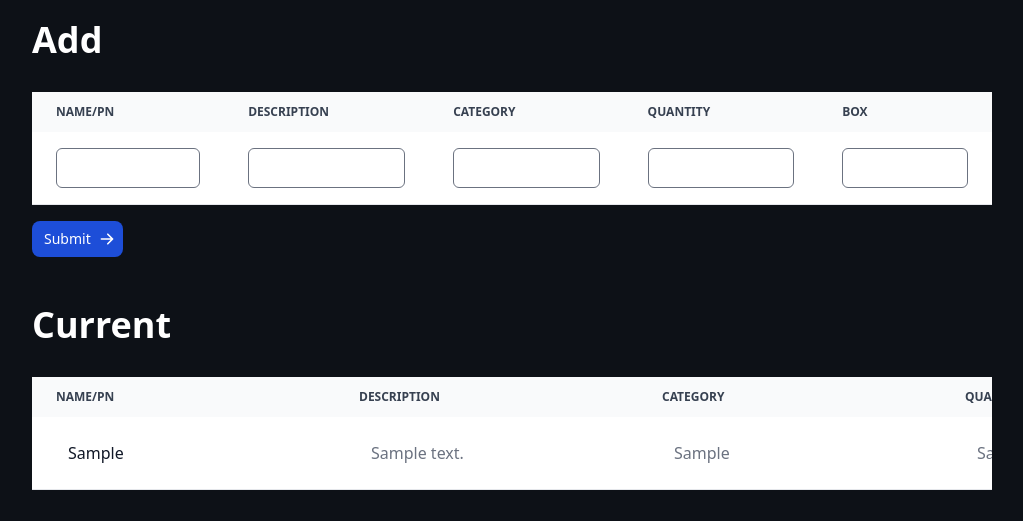
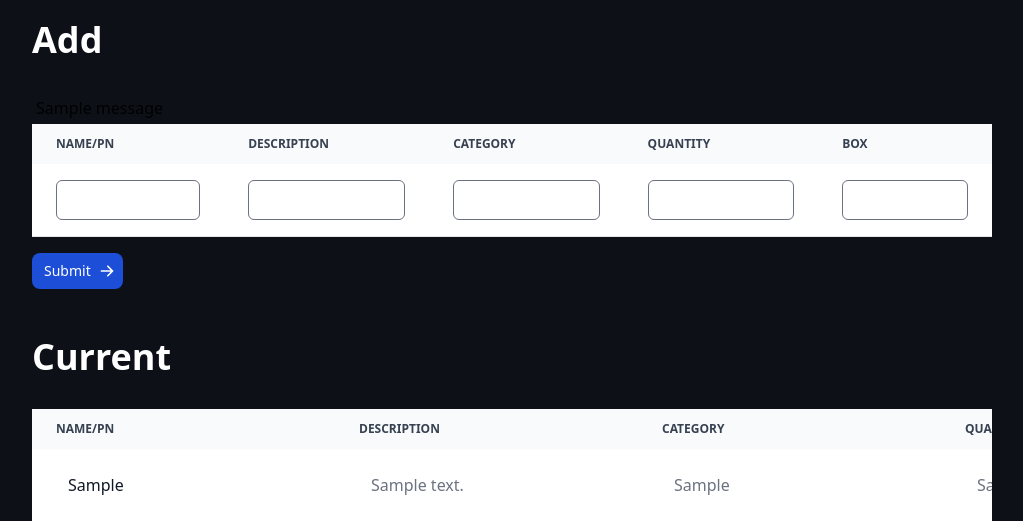
Before and after one commit to team4099/FalconInventory, a Flask app: template templates/index.html in a window 1280 px wide. Shown: the part 76-597 px from the top of the page, without its empty margins (128-1151 px from the left). Run offline with Flask 2, Linux system fonts and the light colour scheme; tables that the repository leaves empty hold one stand-in row (values such as "Sample post"); the template is opened without the code that fills it: values that come from a table or form of the project are taken from there, most other values are stand-ins (such as "Sample title", 1, 10 or a date in 2020); one stand-in notice (Sample message) is shown; some libraries are stand-ins or nearby versions.

Commit message:
added error and success messages

```diff
--- a/app.py
+++ b/app.py
@@ -48,8 +48,8 @@
         data = str(self.js.document.getElementById(id).value)
         part = Part.query.filter_by(id=ids[0]).one()
         db.session.delete(part)
-        print("deleting")
         db.session.commit()
+        flash(f"Deleted {part.pn} successfully.") #this might not work bc part is deleted but not sure
 
 class Part(db.Model):
     id = db.Column(db.String, primary_key=True)
@@ -77,19 +77,26 @@
 
 @app.route("/", methods=["GET", "POST"])
 def homepage():
+    flash_color="text-white"
     if request.method == "POST":
         if request.form["pn"] != "" and request.form["description"] != "" and request.form["category"] and request.form["quantity"] != "" and request.form["box"] != "":
             part = Part(request.form["pn"], request.form["description"], request.form["category"], request.form["quantity"], request.form["box"])
             db.session.add(part)
             db.session.commit()
+            part_name = request.form["pn"]
+            message = f"Success! {part_name} added"
+            flash_color = "text-green-500"
         else:
-            print("Error")
+            message = "Please fill out all fields."
+            flash_color = "text-red-500"
+        flash(message)
 
     return App.render(render_template(
         "index.html",
         title="Home",
         cdns=["https://cdnjs.cloudflare.com/ajax/libs/d3/7.6.1/d3.min.js"],
-        parts=Part.query.all()
+        parts=Part.query.all(),
+        flash_color=flash_color
     ))
 
 if __name__ == "__main__":
--- a/templates/index.html
+++ b/templates/index.html
@@ -5,6 +5,12 @@
     <h1 class="text-4xl text-white font-semibold mb-8">
         Add
     </h1>
+
+    {%- for category, message in get_flashed_messages(with_categories = true) %}
+    <div class="alert alert-danger p-1 {{ flash_color }}">
+        {{ message }}
+    </div>
+    {%- endfor %}
 
     <form action="{{ request.path }}" method="post">
         <div class="overflow-x-auto relative mb-4">
@@ -31,19 +37,19 @@
                 <tbody>
                     <tr class="bg-white border-b dark:bg-gray-800 dark:border-gray-700">
                         <th scope="row" class="py-4 px-6 font-medium text-gray-900 whitespace-nowrap dark:text-white">
-                            <input class="bg-transparent w-full h-full m-0 rounded-md" type="text" name="pn"/>
+                            <input class="bg-transparent w-full h-full m-0 rounded-md" type="text" name="pn" />
                         </th>
                         <td class="py-4 px-6">
-                            <input class="bg-transparent w-full h-full m-0 rounded-md" type="text" name="description"/>
+                            <input class="bg-transparent w-full h-full m-0 rounded-md" type="text" name="description" />
                         </td>
                         <td class="py-4 px-6">
-                            <input class="bg-transparent w-full h-full m-0 rounded-md" type="text" name="category"/>
+                            <input class="bg-transparent w-full h-full m-0 rounded-md" type="text" name="category" />
                         </td>
                         <td class="py-4 px-6">
-                            <input class="bg-transparent w-full h-full m-0 rounded-md" type="text" name="quantity"/>
+                            <input class="bg-transparent w-full h-full m-0 rounded-md" type="text" name="quantity" />
                         </td>
                         <td class="py-4 px-6">
-                            <input class="bg-transparent w-full h-full m-0 rounded-md" type="text" name="box"/>
+                            <input class="bg-transparent w-full h-full m-0 rounded-md" type="text" name="box" />
                         </td>
                     </tr>
                 </tbody>
@@ -95,26 +101,38 @@
                 {% for part in parts %}
                 <tr class="bg-white border-b dark:bg-gray-800 dark:border-gray-700" id="{{ part.id }}">
                     <th scope="row" class="py-4 px-6 font-medium text-gray-900 whitespace-nowrap dark:text-white">
-                        <input class="bg-transparent w-max h-max border-none focus:border-gray-700" type="text" name="pn" value="{{ part.pn }}" id="{{ part.id+".pn" }}" onChange="server.update(this.id)"/>
+                        <input class="bg-transparent w-max h-max border-none focus:border-gray-700" type="text"
+                            name="pn" value="{{ part.pn }}" id="{{ part.id+" .pn" }}"
+                            onChange="server.update(this.id)" />
                     </th>
                     <td class="py-4 px-6">
-                        <input class="bg-transparent w-max h-max border-none focus:border-gray-700" type="text" name="description" value="{{ part.description }}" id="{{ part.id+".description" }}" onChange="server.update(this.id)"/>
+                        <input class="bg-transparent w-max h-max border-none focus:border-gray-700" type="text"
+                            name="description" value="{{ part.description }}" id="{{ part.id+" .description" }}"
+                            onChange="server.update(this.id)" />
 
                     </td>
                     <td class="py-4 px-6">
-                        <input class="bg-transparent w-max h-max border-none focus:border-gray-700" type="text" name="category" value="{{ part.category }}" id="{{ part.id+".category" }}" onChange="server.update(this.id)"/>
+                        <input class="bg-transparent w-max h-max border-none focus:border-gray-700" type="text"
+                            name="category" value="{{ part.category }}" id="{{ part.id+" .category" }}"
+                            onChange="server.update(this.id)" />
 
                     </td>
                     <td class="py-4 px-6">
-                        <input class="bg-transparent w-max h-max border-none focus:border-gray-700" type="text" name="quantity" value="{{ part.quantity }}" id="{{ part.id+".quantity" }}" onChange="server.update(this.id)"/>
+                        <input class="bg-transparent w-max h-max border-none focus:border-gray-700" type="text"
+                            name="quantity" value="{{ part.quantity }}" id="{{ part.id+" .quantity" }}"
+                            onChange="server.update(this.id)" />
 
                     </td>
                     <td class="py-4 px-6">
-                        <input class="bg-transparent w-max h-max border-none focus:border-gray-700" type="text" name="box" value="{{ part.box }}" id="{{ part.id+".box" }}" onChange="server.update(this.id)"/ >
+                        <input class="bg-transparent w-max h-max border-none focus:border-gray-700" type="text"
+                            name="box" value="{{ part.box }}" id="{{ part.id+" .box" }}"
+                            onChange="server.update(this.id)" />
                     </td>
                     <td class="py-4 px-6">
-                        <a class="bg-transparent w-max h-max border-none focus:border-gray-700" name="box" id="{{ part.id+".delete" }}" onclick="server.delete_part(this.id); document.getElementById('{{ part.id }}').style.display = 'none'"/>
-                            x
+                        <a class="bg-transparent w-max h-max border-none focus:border-gray-700" name="box"
+                            id="{{ part.id+" .delete" }}"
+                            onclick="server.delete_part(this.id); document.getElementById('{{ part.id }}').style.display = 'none'" />
+                        x
                         </a>
                     </td>
                 </tr>
```
